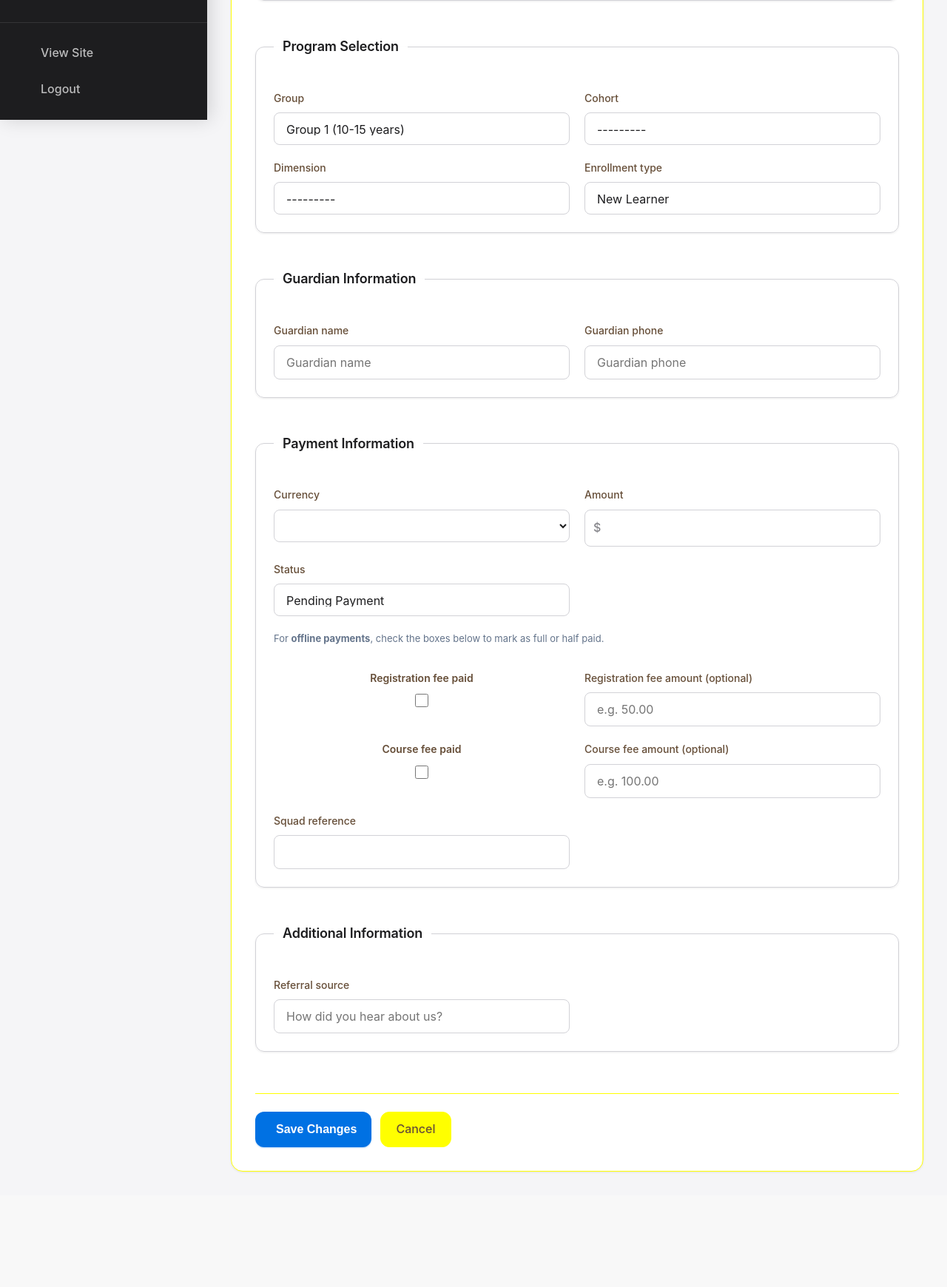
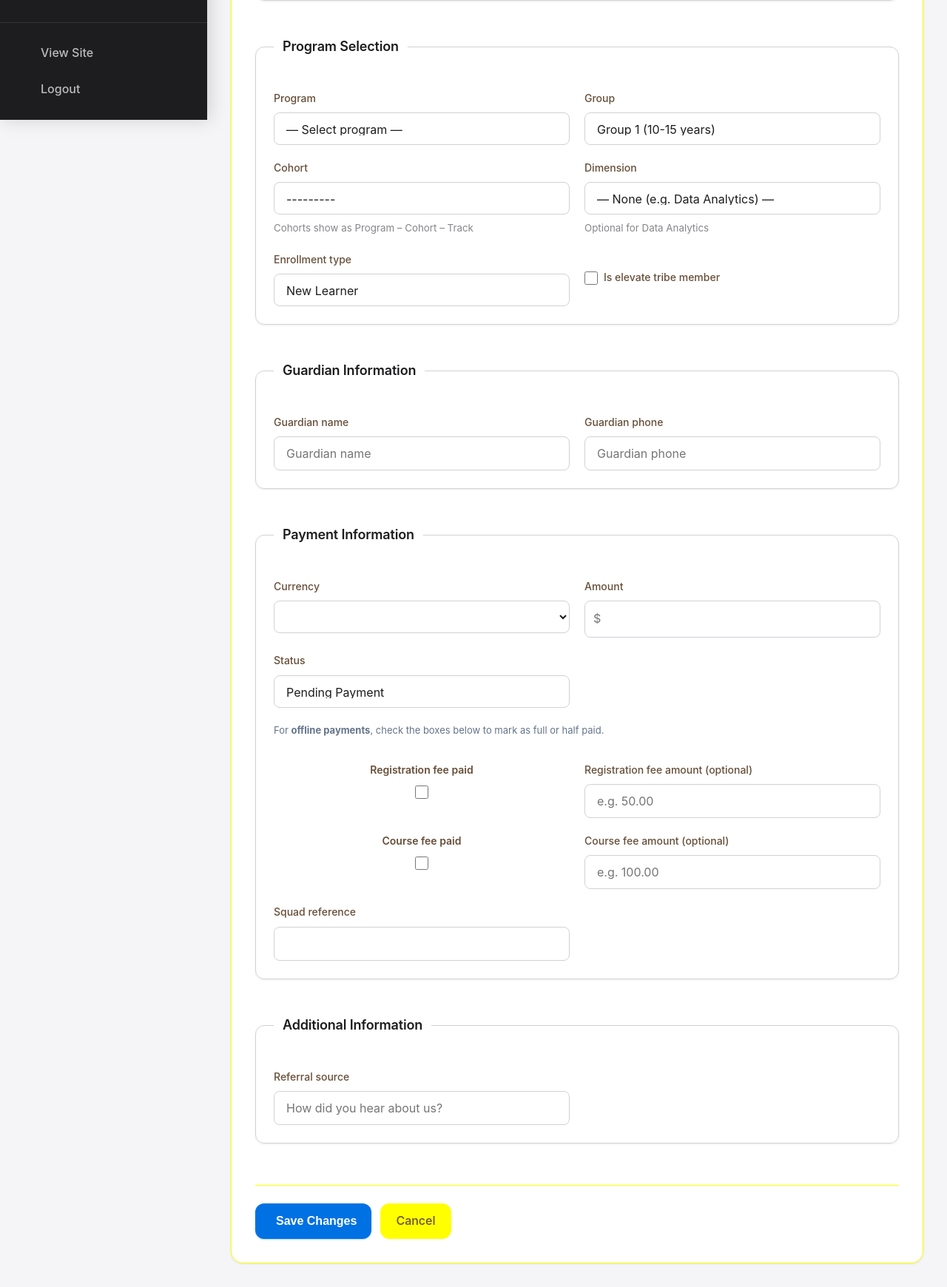
Before and after one commit to josueadimado/elevate_registration, a Django app: page /admin-panel/registrations/add/ in a window 1280 px wide. Shown: the part 638-2378 px from the top of the page at 74% size. Before the commit the page ends 2223 px from the top, so only its background shows below. Run offline with Django 4.2, Linux system fonts and the light colour scheme; the visitor is signed in with stand-in values (Sample User, id 1); data comes from the database, SQL or seed files in the repository; data that the repository does not hold is empty; some libraries are stand-ins or nearby versions.

Commit message:
Show program and track clearly on admin registration views.
Fix remaining-balance calculation to use stored cohort fees, and allow editing program/tribe member on registrations so Data Analytics is not confused with ASPIRE Cohort 1.

Co-authored-by: Cursor <cursoragent@cursor.com>

```diff
--- a/registrations/admin_forms.py
+++ b/registrations/admin_forms.py
@@ -14,7 +14,8 @@ class AdminEditRegistrationForm(forms.ModelForm):
         model = Registration
         fields = [
             'full_name', 'email', 'phone', 'country', 'age',
-            'group', 'cohort', 'dimension', 'enrollment_type',
+            'program', 'group', 'cohort', 'dimension', 'enrollment_type',
+            'is_elevate_tribe_member',
             'guardian_name', 'guardian_phone', 'referral_source',
             'amount', 'currency', 'status', 'squad_reference', 'paystack_reference',
             'registration_fee_paid', 'course_fee_paid',
@@ -41,6 +42,9 @@ class AdminEditRegistrationForm(forms.ModelForm):
                 'min': '10',
                 'max': '22'
             }),
+            'program': forms.Select(attrs={
+                'class': 'admin-form-input',
+            }),
             'group': forms.Select(attrs={
                 'class': 'admin-form-input',
             }, choices=Registration.GROUP_CHOICES),
@@ -52,6 +56,9 @@ class AdminEditRegistrationForm(forms.ModelForm):
             }),
             'enrollment_type': forms.Select(attrs={
                 'class': 'admin-form-input',
+            }),
+            'is_elevate_tribe_member': forms.CheckboxInput(attrs={
+                'class': 'admin-form-checkbox',
             }),
             'currency': forms.Select(attrs={
                 'class': 'admin-form-input',
@@ -104,13 +111,16 @@ class AdminEditRegistrationForm(forms.ModelForm):
     def save(self, commit=True):
         # Keep status in sync with fee checkboxes (for offline payments)
         instance = super().save(commit=False)
+        # Keep program aligned with the selected cohort
+        if instance.cohort_id and instance.cohort and instance.cohort.program_id:
+            instance.program = instance.cohort.program
         if instance.registration_fee_paid and instance.course_fee_paid:
             instance.status = 'PAID'
         elif instance.registration_fee_paid or instance.course_fee_paid:
             instance.status = 'PENDING'
         if commit:
             instance.save()
-            # Auto-generate participant ID when cohort is set and ID is missing (dimension not in ID)
+            # Auto-generate participant ID when cohort is set (dimension not required)
             if instance.cohort and not instance.participant_id:
                 from .utils import generate_participant_id
                 generate_participant_id(instance)
@@ -118,18 +128,26 @@ class AdminEditRegistrationForm(forms.ModelForm):
 
     def __init__(self, *args, **kwargs):
         super().__init__(*args, **kwargs)
-        # Set querysets for ForeignKey fields
-        self.fields['cohort'].queryset = Cohort.objects.all()
+        self.fields['program'].queryset = Program.objects.all().order_by('display_order', 'name')
+        self.fields['program'].required = False
+        self.fields['program'].empty_label = '— Select program —'
+        self.fields['cohort'].queryset = Cohort.objects.select_related('program').order_by(
+            'program__display_order', 'display_order', 'name'
+        )
+        self.fields['cohort'].label_from_instance = lambda obj: (
+            f"{obj.program.name} – {obj.display_label}" if obj.program_id else obj.display_label
+        )
         self.fields['dimension'].queryset = Dimension.objects.all()
-        # Set choices for select fields
+        self.fields['dimension'].required = False
+        self.fields['dimension'].empty_label = '— None (e.g. Data Analytics) —'
         self.fields['country'].choices = COUNTRIES
         self.fields['group'].choices = Registration.GROUP_CHOICES
         self.fields['enrollment_type'].choices = Registration.ENROLLMENT_TYPE_CHOICES
         self.fields['status'].choices = Registration.STATUS_CHOICES
         self.fields['currency'].choices = [('USD', 'USD'), ('NGN', 'NGN')]
-        # Make reference fields readonly
         self.fields['squad_reference'].widget.attrs['readonly'] = True
         self.fields['paystack_reference'].widget.attrs['readonly'] = True
+        self.fields['is_elevate_tribe_member'].required = False
 
 
 class AdminEditProgramForm(forms.ModelForm):
--- a/registrations/admin_views.py
+++ b/registrations/admin_views.py
@@ -209,7 +209,7 @@ def _get_filtered_registrations_queryset(request):
     Status filter: PAID (full), PENDING (no payment), HALF (half paid), FAILED.
     """
     registrations = Registration.objects.select_related(
-        'cohort', 'dimension'
+        'cohort', 'cohort__program', 'dimension', 'program'
     ).order_by('-created_at')
     status_filter = request.GET.get('status', '')
     cohort_filter = request.GET.get('cohort', '')
@@ -1180,7 +1180,7 @@ def view_registration(request, registration_id):
         return redirect('admin_login')
 
     registration = get_object_or_404(
-        Registration.objects.select_related('cohort', 'dimension'),
+        Registration.objects.select_related('cohort', 'cohort__program', 'dimension', 'program'),
         id=registration_id
     )
 
@@ -1256,7 +1256,7 @@ def generate_participant_id_view(request, registration_id):
         return redirect('view_registration', registration_id=registration_id)
 
     registration = get_object_or_404(
-        Registration.objects.select_related('cohort', 'dimension'),
+        Registration.objects.select_related('cohort', 'cohort__program', 'dimension', 'program'),
         id=registration_id
     )
     if not registration.cohort:
@@ -1286,7 +1286,7 @@ def send_participant_id_email_view(request, registration_id):
         return redirect('view_registration', registration_id=registration_id)
 
     registration = get_object_or_404(
-        Registration.objects.select_related('cohort', 'dimension'),
+        Registration.objects.select_related('cohort', 'cohort__program', 'dimension', 'program'),
         id=registration_id
     )
     had_id_before = bool(registration.participant_id)
--- a/registrations/models.py
+++ b/registrations/models.py
@@ -118,32 +118,42 @@ class Registration(models.Model):
         return 0.00
 
     def get_registration_fee(self):
-        """Get registration fee amount from PricingConfig"""
+        """Prefer stored fee, then cohort pricing, then PricingConfig fallback."""
+        if self.registration_fee_amount is not None:
+            return self.registration_fee_amount
+        if self.cohort_id:
+            reg, _, _ = self.cohort.get_fees(is_tribe_member=self.is_elevate_tribe_member)
+            if reg is not None:
+                return reg
         try:
             from .models import PricingConfig
             pricing = PricingConfig.objects.get(enrollment_type=self.enrollment_type, is_active=True)
             return pricing.registration_fee
         except PricingConfig.DoesNotExist:
-            # Fallback to default values
             return 50.00 if self.enrollment_type == 'NEW' else 20.00
 
     def get_course_fee(self):
-        """Get course fee amount from PricingConfig"""
+        """Prefer stored fee, then cohort pricing, then PricingConfig fallback."""
+        if self.course_fee_amount is not None:
+            return self.course_fee_amount
+        if self.cohort_id:
+            _, course, _ = self.cohort.get_fees(is_tribe_member=self.is_elevate_tribe_member)
+            if course is not None:
+                return course
         try:
             from .models import PricingConfig
             pricing = PricingConfig.objects.get(enrollment_type=self.enrollment_type, is_active=True)
             return pricing.course_fee
         except PricingConfig.DoesNotExist:
-            # Fallback to default value
             return 100.00
 
     def get_remaining_balance(self):
-        """Calculate remaining balance to be paid"""
+        """Calculate remaining balance from this registration's actual fees."""
         remaining = 0
         if not self.registration_fee_paid:
-            remaining += self.get_registration_fee()
+            remaining += float(self.get_registration_fee() or 0)
         if not self.course_fee_paid:
-            remaining += self.get_course_fee()
+            remaining += float(self.get_course_fee() or 0)
         return remaining
 
     def is_fully_paid(self):
--- a/registrations/templates/registrations/admin/edit_registration.html
+++ b/registrations/templates/registrations/admin/edit_registration.html
@@ -110,6 +110,14 @@
         <legend>Program Selection</legend>
         <div class="form-grid">
           <div class="form-group">
+            <label for="{{ form.program.id_for_label }}">{{ form.program.label }}</label>
+            {{ form.program }}
+            {% if form.program.errors %}
+              <div class="form-error">{{ form.program.errors }}</div>
+            {% endif %}
+          </div>
+
+          <div class="form-group">
             <label for="{{ form.group.id_for_label }}">{{ form.group.label }}</label>
             {{ form.group }}
             {% if form.group.errors %}
@@ -123,6 +131,7 @@
             {% if form.cohort.errors %}
               <div class="form-error">{{ form.cohort.errors }}</div>
             {% endif %}
+            <small style="color:#86868b;">Cohorts show as Program – Cohort – Track</small>
           </div>
 
           <div class="form-group">
@@ -131,6 +140,7 @@
             {% if form.dimension.errors %}
               <div class="form-error">{{ form.dimension.errors }}</div>
             {% endif %}
+            <small style="color:#86868b;">Optional for Data Analytics</small>
           </div>
 
           <div class="form-group">
@@ -138,6 +148,16 @@
             {{ form.enrollment_type }}
             {% if form.enrollment_type.errors %}
               <div class="form-error">{{ form.enrollment_type.errors }}</div>
+            {% endif %}
+          </div>
+
+          <div class="form-group checkbox-group">
+            <label class="checkbox-label" style="display:flex;align-items:center;gap:8px;">
+              {{ form.is_elevate_tribe_member }}
+              <span>{{ form.is_elevate_tribe_member.label }}</span>
+            </label>
+            {% if form.is_elevate_tribe_member.errors %}
+              <div class="form-error">{{ form.is_elevate_tribe_member.errors }}</div>
             {% endif %}
           </div>
         </div>
--- a/registrations/views.py
+++ b/registrations/views.py
@@ -293,6 +293,9 @@ def initialize_payment(request):
     registration.registration_fee_amount = form.cleaned_data.get('registration_fee_amount')
     registration.course_fee_amount = form.cleaned_data.get('course_fee_amount')
     registration.currency = form.cleaned_data.get('currency') or 'USD'
+    # Ensure program is stored (align with cohort if needed)
+    if not registration.program_id and registration.cohort_id and registration.cohort.program_id:
+        registration.program = registration.cohort.program
     registration.save()
 
     # Get payment option and gateway from form data (all payments in USD)
```
Also changed, not shown: registrations/templates/registrations/admin/registrations.html (+18 -6 lines), registrations/templates/registrations/admin/view_registration.html (+35 -5 lines).
